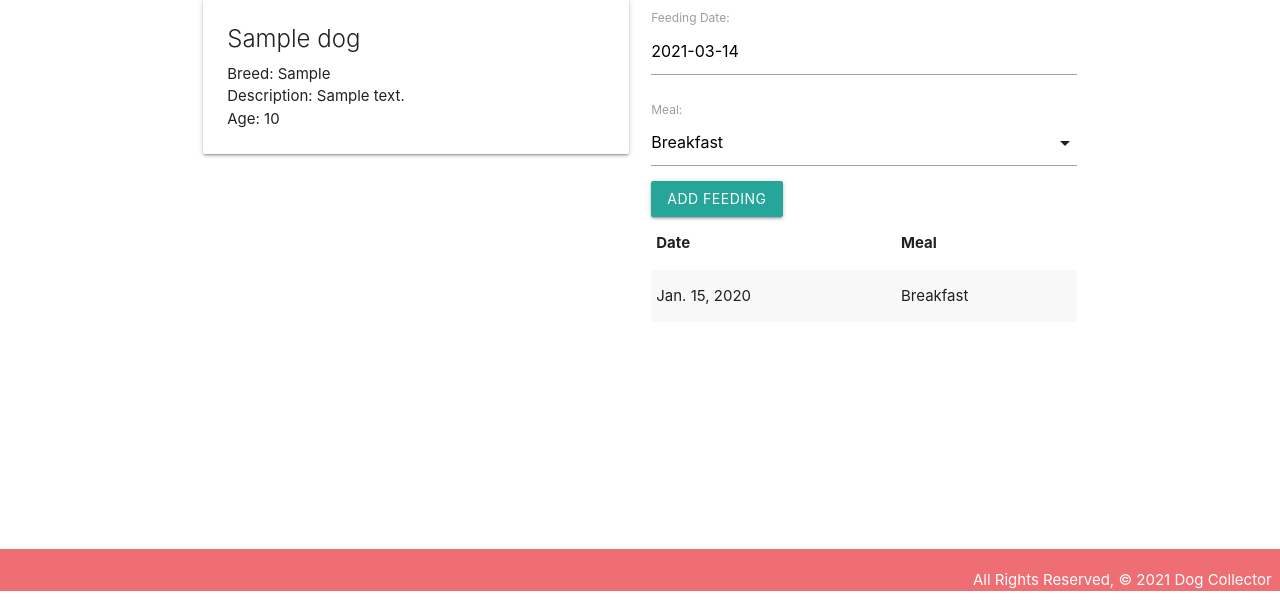
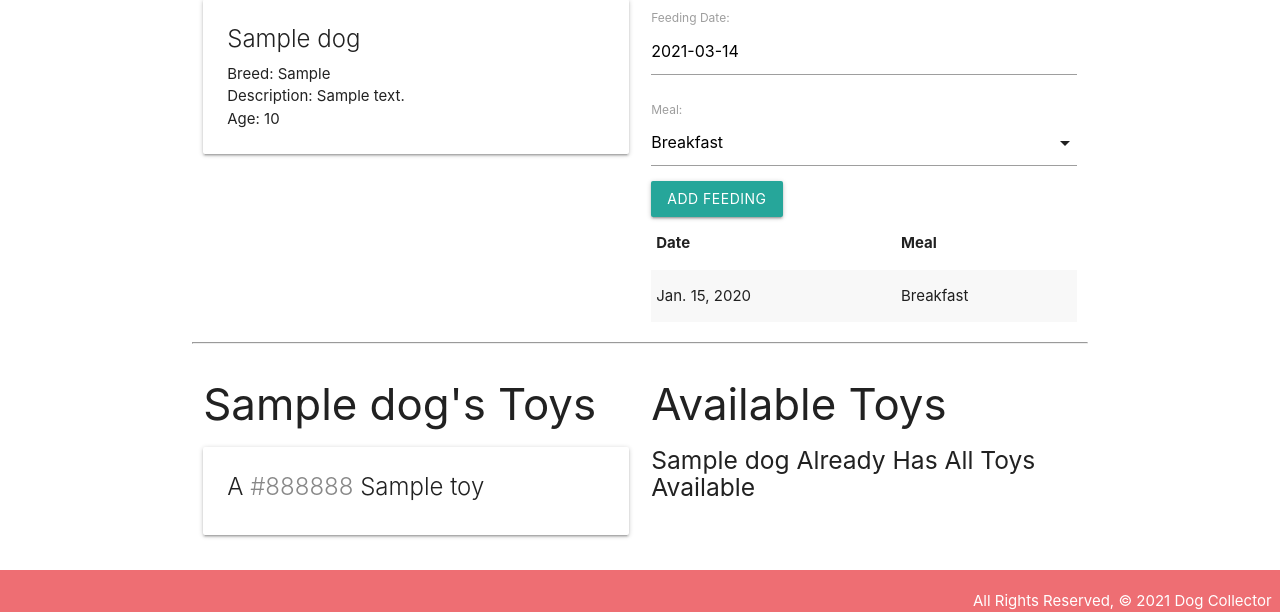
Before and after one commit to ajelleny/finch-collector-lab, a Django app: page /dogs/1/ in a window 1280 px wide. Shown: the part 209-821 px from the top of the page. Before the commit the page ends 800 px from the top, so only its background shows below. Run offline with Django 3.2, Linux system fonts and the light colour scheme; tables that the repository leaves empty hold one stand-in row (values such as "Sample post").

Commit message:
adds many to many association

```diff
--- a/main_app/admin.py
+++ b/main_app/admin.py
@@ -1,6 +1,7 @@
 from django.contrib import admin
-from .models import Dog, Feeding
+from .models import Dog, Feeding, Toy
 
 # Register your models here.
 admin.site.register(Dog)
 admin.site.register(Feeding)
+admin.site.register(Toy)
--- a/main_app/models.py
+++ b/main_app/models.py
@@ -8,11 +8,20 @@ MEALS = (
 )
 
 # Create your models here.
+class Toy(models.Model):
+    name = models.CharField(max_length=50)
+    color = models.CharField(max_length=20)
+
+    def __str__(self):
+        return self.name
+
 class Dog(models.Model):
     name = models.CharField(max_length=100)
     breed = models.CharField(max_length=100)
     description = models.TextField(max_length=250)
     age = models.IntegerField()
+    # adds the many to many association
+    toys = models.ManyToManyField(Toy)
 
     def __str__(self):
         return f"{self.name}"
@@ -24,7 +33,7 @@ class Feeding(models.Model):
         choices=MEALS,
         default=MEALS[0][0]
     )
-    # sets the 1:many association and handles deleting meals when a cat is deleted from the db
+    # sets the 1:many association and handles deleting meals when a dog is deleted from the db
     dog = models.ForeignKey(Dog, on_delete=models.CASCADE)
 
     def __str__(self):
--- a/main_app/templates/dogs/detail.html
+++ b/main_app/templates/dogs/detail.html
@@ -42,6 +42,50 @@
   </div>
 </div>
 
+<hr>
+<div class="row">
+  <div class="col s6">
+    <h3>{{ dog.name }}'s Toys</h3>
+    {% if dog.toys.count %}
+      {% for toy in dog.toys.all %}
+        <div class="card">
+          <div class="card-content">
+            <span class="card-title">
+              A <span style="color: {{ toy.color }}">{{ toy.color }}</span> {{ toy.name }}
+            </span>
+          </div>
+        </div>
+      {% endfor %}
+    {% else %}
+      <h5>No Toys :(</h5>
+    {% endif %}
+  </div>
+
+  <!-- Available toys will come after this line -->
+  <div class="col s6">
+    <h3>Available Toys</h3>
+    {% if toys.count %}
+      {% for toy in toys.all %}
+        <div class="card">
+          <div class="card-content">
+            <span class="card-title">
+              A <span style="color: {{ toy.color }}">{{ toy.color }}</span> {{ toy.name }}
+            </span>
+          </div>
+          <div class="card-action">
+            <form action="{% url 'assoc_toy' dog.id toy.id %}" method="post">
+              {% csrf_token %}
+              <button type="submit" class="btn">Add</button>
+            </form>
+          </div>
+        </div>
+      {% endfor %}
+    {% else %}
+      <h5>{{dog.name}} Already Has All Toys Available</h5>
+    {% endif %}
+  </div
+</div>
+
 <script>
    const dateEl = document.getElementById('id_date');
     M.Datepicker.init(dateEl, {
--- a/main_app/urls.py
+++ b/main_app/urls.py
@@ -7,4 +7,5 @@ urlpatterns = [
     path('dogs/', views.dogs_index, name="index"),
     path('dogs/<int:dog_id>/', views.dogs_detail, name='detail'),
     path('dogs/<int:dog_id>/add_feeding/', views.add_feeding, name="add_feeding"),
+    path('dogs/<int:dog_id>/assoc_toy/<int:toy_id>/', views.assoc_toy, name="assoc_toy"),
 ]
--- a/main_app/views.py
+++ b/main_app/views.py
@@ -1,5 +1,5 @@
 from django.shortcuts import render, redirect
-from .models import Dog
+from .models import Dog, Toy
 from .forms import FeedingForm
 
 # Add the following import
@@ -20,11 +20,14 @@ def dogs_index(request):
 def dogs_detail(request, dog_id):
   # retrieve a single dog using an id
   dog = Dog.objects.get(id=dog_id)
+  # get toys the dog doesnt have
+  toys_dog_doesnt_have = Toy.objects.exclude(id__in = dog.toys.all().values_list('id'))
   # create an instance of the feeding form
   feeding_form = FeedingForm()
   context = {
     'dog': dog,
-    'feeding_form': feeding_form
+    'feeding_form': feeding_form,
+    'toys': toys_dog_doesnt_have
   }
   return render(request, 'dogs/detail.html', context)
 
@@ -37,3 +40,8 @@ def add_feeding(request, dog_id):
     new_feeding.dog_id = dog_id
     new_feeding.save()
   return redirect('detail', dog_id=dog_id)
+
+def assoc_toy(request, dog_id, toy_id):
+  dog = Dog.objects.get(id=dog_id)
+  dog.toys.add(toy_id)
+  return redirect('detail', dog_id=dog_id)
```
